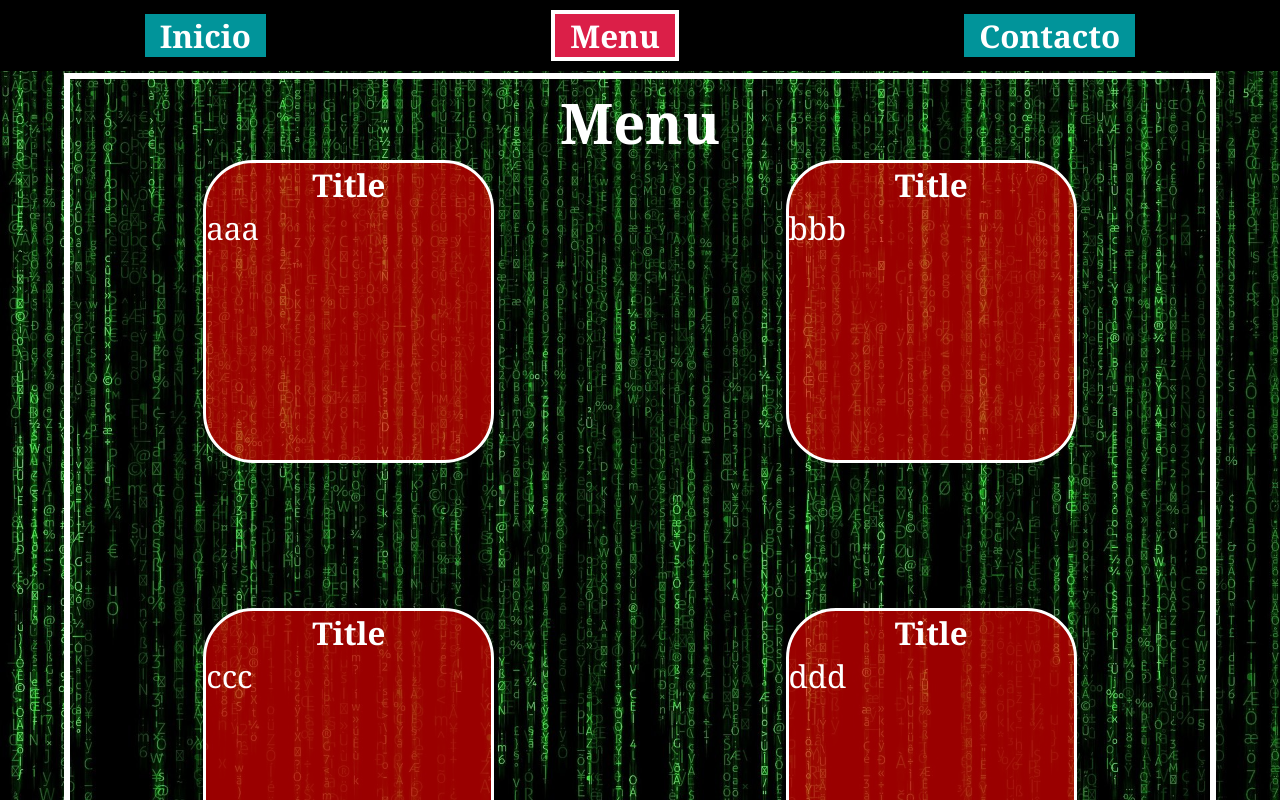
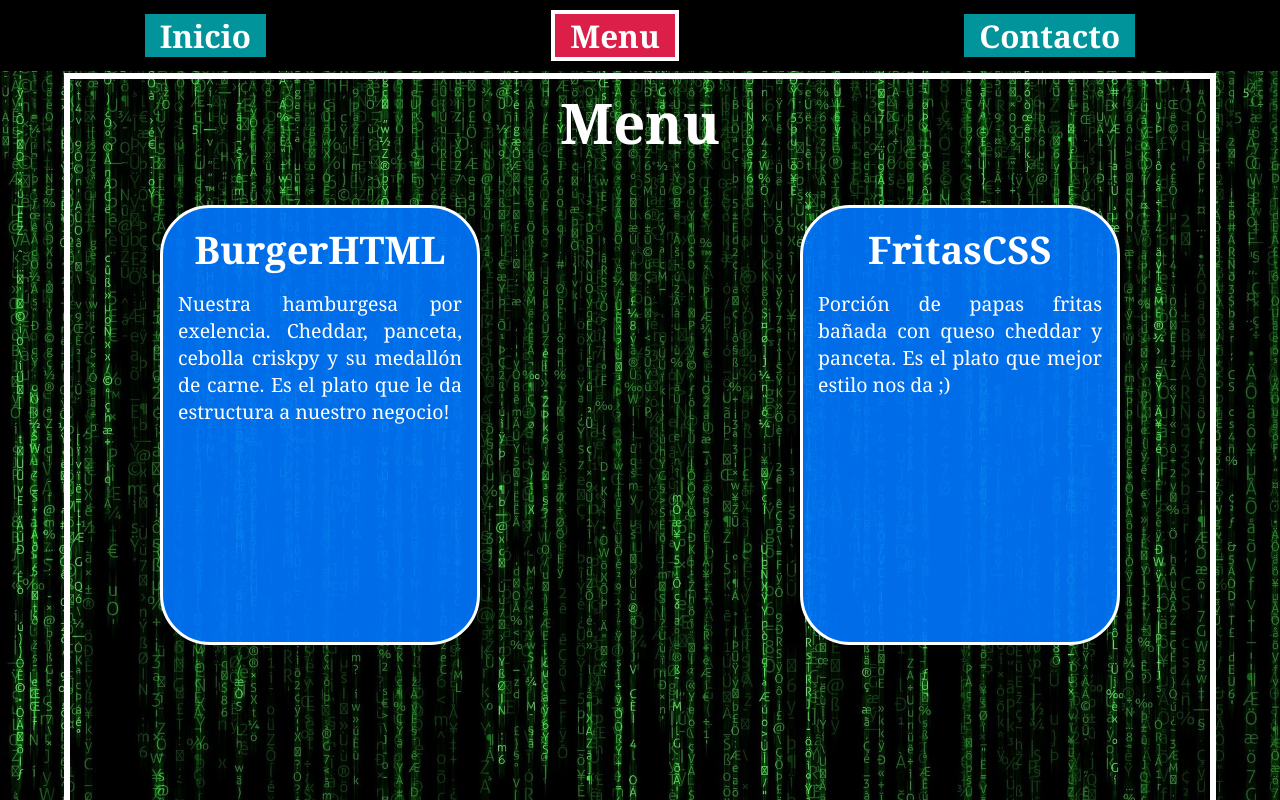
Before and after one commit to Zurk1245/Restaurant-page, a website built with webpack: page dist/index.html in a window 1280 px wide. Both pictures are taken after a click on the item "Menu". Shown: the top 800 px of the page. Built offline with nearby package versions, Linux system fonts and the light colour scheme; files whose address does not match are found by name.

Commit message:
3/4 platos del menú completados

```diff
--- a/src/index.js
+++ b/src/index.js
@@ -19,7 +19,7 @@ export const homeHTML = () => {
             </ul>
         </nav>
         <div id="structure">
-            <h1 id="title">barTech.js</h1>
+            <h1 id="title">BarJS</h1>
 
             <div id='information'>
                 <h3>Somos el mejor tech-bar de Buenos Aires y el único con temática orientada a programación! Vení a disfrutar el sabor del conocimiento </h3>
--- a/src/menu.js
+++ b/src/menu.js
@@ -15,16 +15,16 @@ export default function displayMenuHTML() {
 
         <div id='options'>
             <div class="option">
-                <h3 class="option-title">Title</h3>
-                <p class="option-description">aaa</p>
+                <h3 class="option-title">BurgerHTML</h3>
+                <p class="option-description">Nuestra hamburgesa por exelencia. Cheddar, panceta, cebolla criskpy y su medallón de carne. Es el plato que le da estructura a nuestro negocio!</p>
             </div>
             <div class="option">
-                <h3 class="option-title">Title</h3>
-                <p class="option-description">bbb</p>
+                <h3 class="option-title">FritasCSS</h3>
+                <p class="option-description">Porción de papas fritas bañada con queso cheddar y panceta. Es el plato que mejor estilo nos da ;)</p>
             </div>
             <div class="option">
-                <h3 class="option-title">Title</h3>
-                <p class="option-description">ccc</p>
+                <h3 class="option-title">JugoScript</h3>
+                <p class="option-description">Exprimido de naranja con pulpa frío y refrescante de 500ml. Sin este refresco, simplemente no tendríamos interactividad!</p>
             </div>
             <div class="option">
                 <h3 class="option-title">Title</h3>
--- a/src/style.css
+++ b/src/style.css
@@ -112,25 +112,32 @@
     /* width: 50%;
     height: 50%;
     border: 10px solid white; */
+    margin-top: 2rem;
     display: grid;
-    grid-template-columns: 13rem 13rem;
-    grid-template-rows: 14rem 14rem;
-    column-gap: 13rem;
-    row-gap: 6rem;
+    grid-template-columns: 1fr 1fr;
+    grid-template-rows: 1fr 1fr;
+    column-gap: 25vw;
+    row-gap: 20vh;
+    margin-bottom: 3rem;
 }
 
 #options > .option {
-    background-color: rgba(255, 0, 0, 0.603);
+    width: 25vw;
+    height: 55vh;
+    background-color: rgba(0, 119, 255, 0.911);
     border: 3px solid white;
     margin-bottom: .5rem;
     border-radius: 50px;
 }
 
 .option-title {
-    opacity: 1;
+    font-size: 1.7rem;
     text-align: center;
+    margin-top: .4em;
 }
 
 .option-description {
-
+    font-size: .87rem;
+    text-align: justify;
+    padding: 15px;
 }
```
